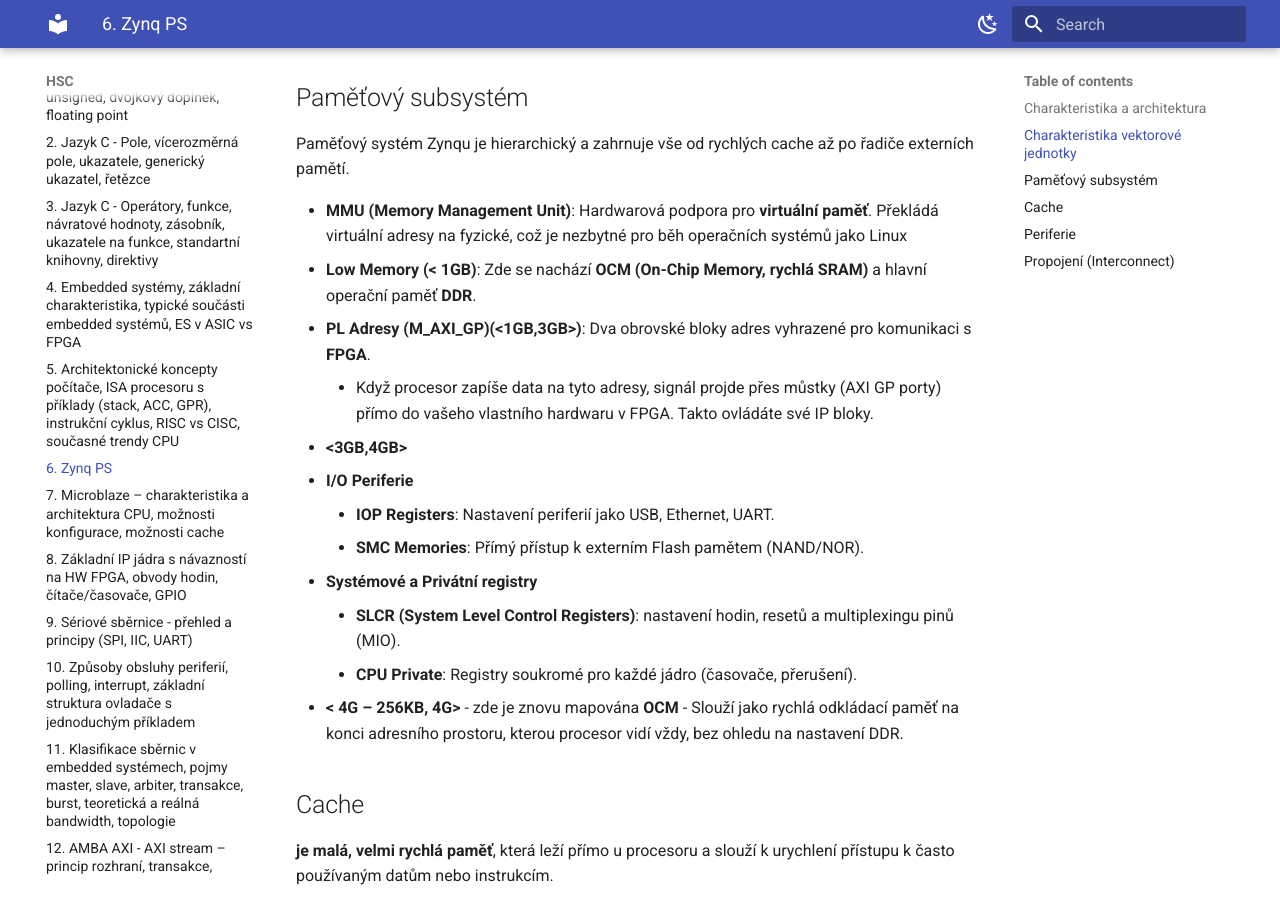
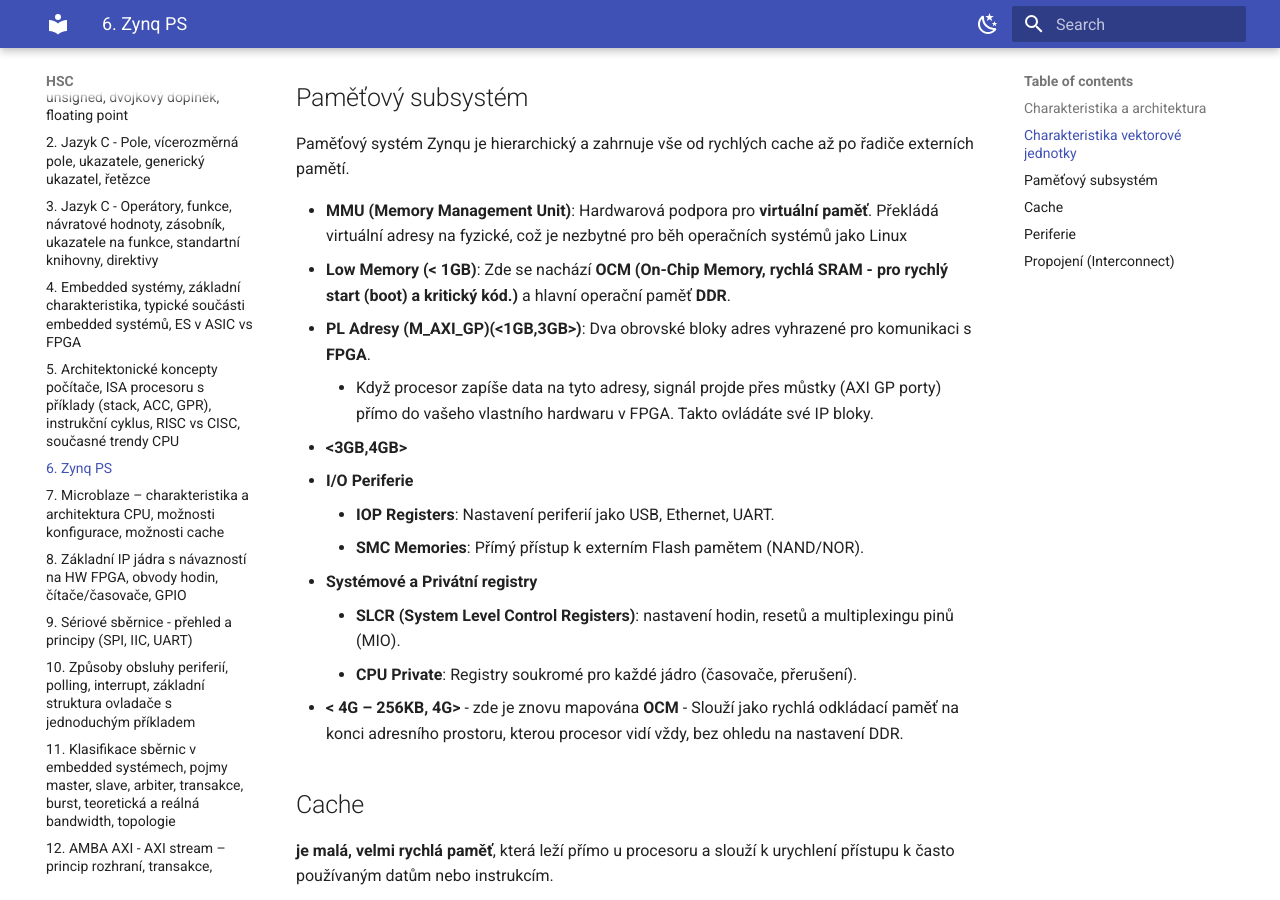
Before and after one commit to jakubklimo/HSC, an MkDocs documentation site: the page built from docs/HSC_6.md, in a window 1280 px wide and 900 px high, scrolled down 1149 px. Built offline with MkDocs 1.6.1 and Material for MkDocs 9.7.7, drawn with Linux system fonts in a browser that asks for light colours.

Commit message:
Update HSC_6.md

```diff
--- a/docs/HSC_6.md
+++ b/docs/HSC_6.md
@@ -31,7 +31,7 @@ Každé jádro má vlastní koprocesory pro specializované výpočty, které by
 Paměťový systém Zynqu je hierarchický a zahrnuje vše od rychlých cache až po řadiče externích pamětí.
 
 - **MMU (Memory Management Unit)**: Hardwarová podpora pro **virtuální paměť**. Překládá virtuální adresy na fyzické, což je nezbytné pro běh operačních systémů jako Linux
-- **Low Memory (< 1GB)**: Zde se nachází **OCM (On-Chip Memory, rychlá SRAM)** a hlavní operační paměť **DDR**.
+- **Low Memory (< 1GB)**: Zde se nachází **OCM (On-Chip Memory, rychlá SRAM - pro rychlý start (boot) a kritický kód.)** a hlavní operační paměť **DDR**.
 - **PL Adresy (M_AXI_GP)(<1GB,3GB>)**: Dva obrovské bloky adres vyhrazené pro komunikaci s **FPGA**.
     - Když procesor zapíše data na tyto adresy, signál projde přes můstky (AXI GP porty) přímo do vašeho vlastního hardwaru v FPGA. Takto ovládáte své IP bloky.
 - **<3GB,4GB>**
```
